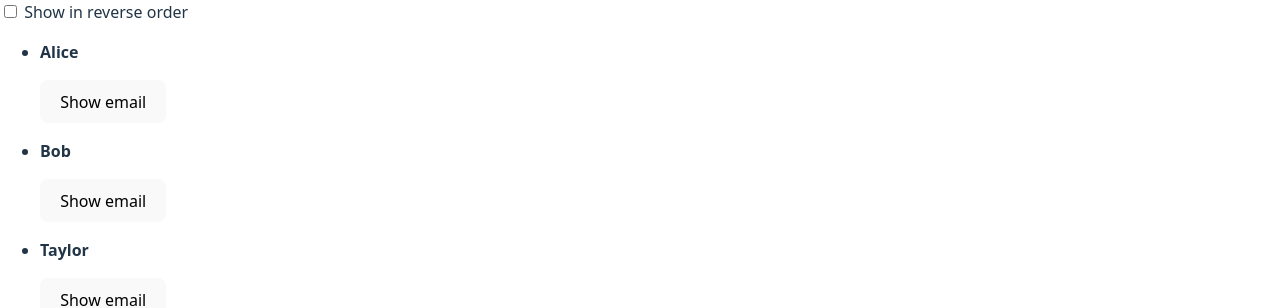
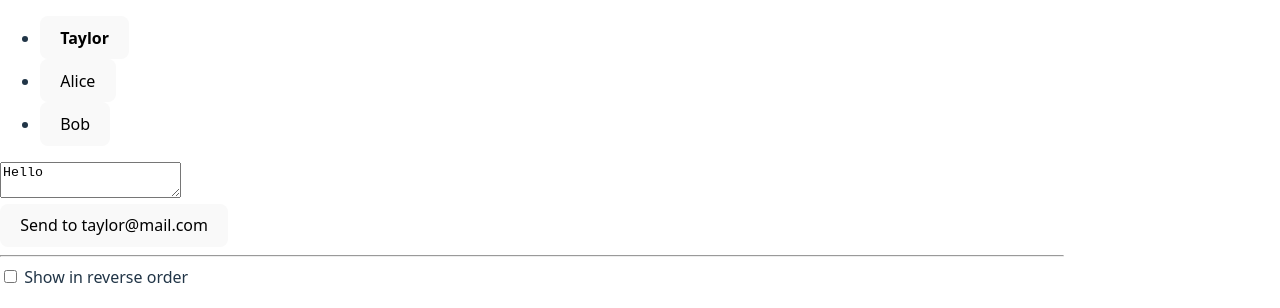
Before and after one commit to eirosiuss/30-Days-of-Javascript, a React (Vite) app in the folder passing-props-to-component/: page / in a window 1280 px wide. Shown: the top 308 px of the page. Built offline with nearby package versions, Linux system fonts and the light colour scheme.

Commit message:
Dispatch actions from event handlers

```diff
--- a/passing-props-to-component/src/App.jsx
+++ b/passing-props-to-component/src/App.jsx
@@ -28,6 +28,7 @@
 import ContactManager from "./ContactManager.jsx";
 import GalleryThree from "./GalleryThree.jsx";
 import ContactList from "./ContactList.jsx";
+import DispatchActions from './DispatchActions.jsx'
 
 function getImageUrl(imageId, size = "s") {
   return "https://i.imgur.com/" + imageId + size + ".jpg";
@@ -116,6 +117,8 @@
 function App() {
   return (
     <>
+      <DispatchActions />
+      <hr />
       <ContactList />
       <hr />
       <GalleryThree />
--- /dev/null
+++ b/passing-props-to-component/src/DispatchActions.jsx
@@ -0,0 +1,75 @@
+import { useReducer } from "react";
+import { initialState, messengerReducer } from "./messengerReducer.js";
+
+export default function Messenger() {
+  const [state, dispatch] = useReducer(messengerReducer, initialState);
+  const message = state.message;
+  const contact = contacts.find((c) => c.id === state.selectedId);
+
+  return (
+    <div>
+      <ContactList
+        contacts={contacts}
+        selectedId={state.selectedId}
+        dispatch={dispatch}
+      />
+      <Chat
+        // key={contact.id}
+        message={message}
+        contact={contact}
+        dispatch={dispatch}
+      />
+    </div>
+  );
+}
+
+function ContactList({ contacts, selectedId, dispatch }) {
+  return (
+    <section className="contact-list">
+      <ul>
+        {contacts.map((contact) => (
+          <li key={contact.id}>
+            <button
+              onClick={() => {
+                // TODO: dispatch changed_selection
+                dispatch({
+                  type: "changed_selection",
+                  contactId: contact.id,
+                });
+              }}
+            >
+              {selectedId === contact.id ? <b>{contact.name}</b> : contact.name}
+            </button>
+          </li>
+        ))}
+      </ul>
+    </section>
+  );
+}
+
+function Chat({ contact, message, dispatch }) {
+  return (
+    <section className="chat">
+      <textarea
+        value={message}
+        placeholder={"Chat to " + contact.name}
+        onChange={(e) => {
+          // TODO: dispatch edited_message
+          // (Read the input value from e.target.value)
+          dispatch({
+            type: "edited_message",
+            message: e.target.value,
+          });
+        }}
+      />
+      <br />
+      <button>Send to {contact.email}</button>
+    </section>
+  );
+}
+
+const contacts = [
+  { id: 0, name: "Taylor", email: "taylor@mail.com" },
+  { id: 1, name: "Alice", email: "alice@mail.com" },
+  { id: 2, name: "Bob", email: "bob@mail.com" },
+];
--- /dev/null
+++ b/passing-props-to-component/src/messengerReducer.js
@@ -0,0 +1,25 @@
+export const initialState = {
+  selectedId: 0,
+  message: 'Hello',
+};
+
+export function messengerReducer(state, action) {
+  switch (action.type) {
+    case 'changed_selection': {
+      return {
+        ...state,
+        selectedId: action.contactId,
+        message: '',
+      };
+    }
+    case 'edited_message': {
+      return {
+        ...state,
+        message: action.message,
+      };
+    }
+    default: {
+      throw Error('Unknown action: ' + action.type);
+    }
+  }
+}
```
